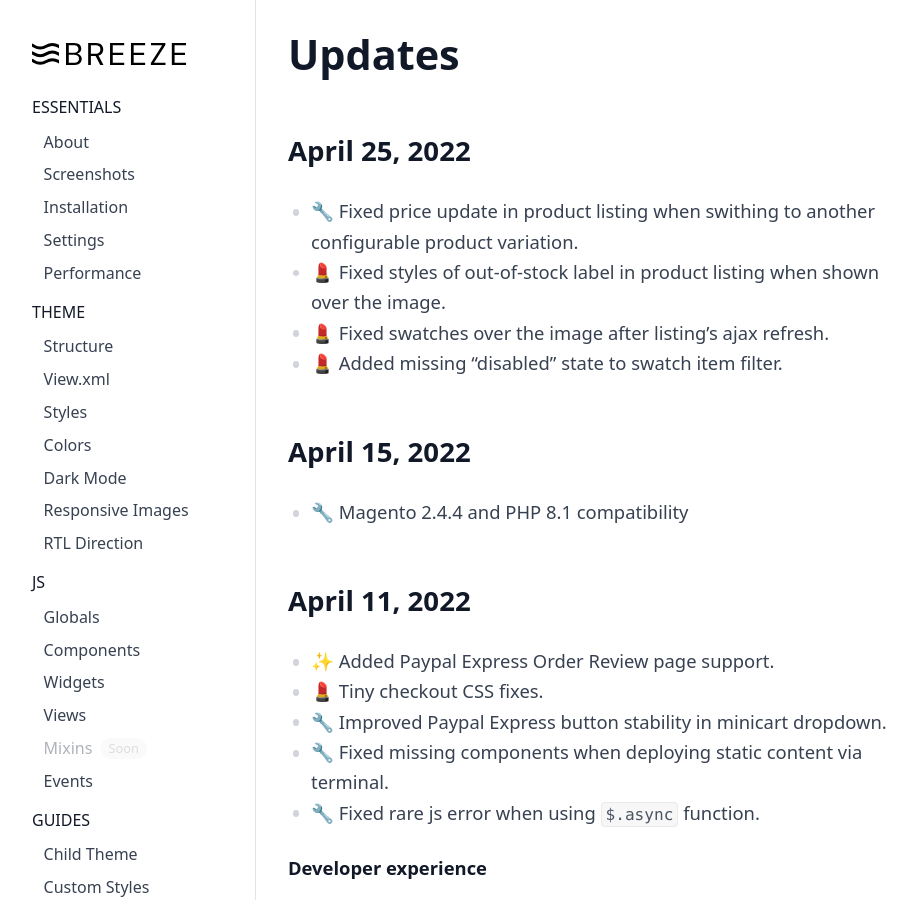
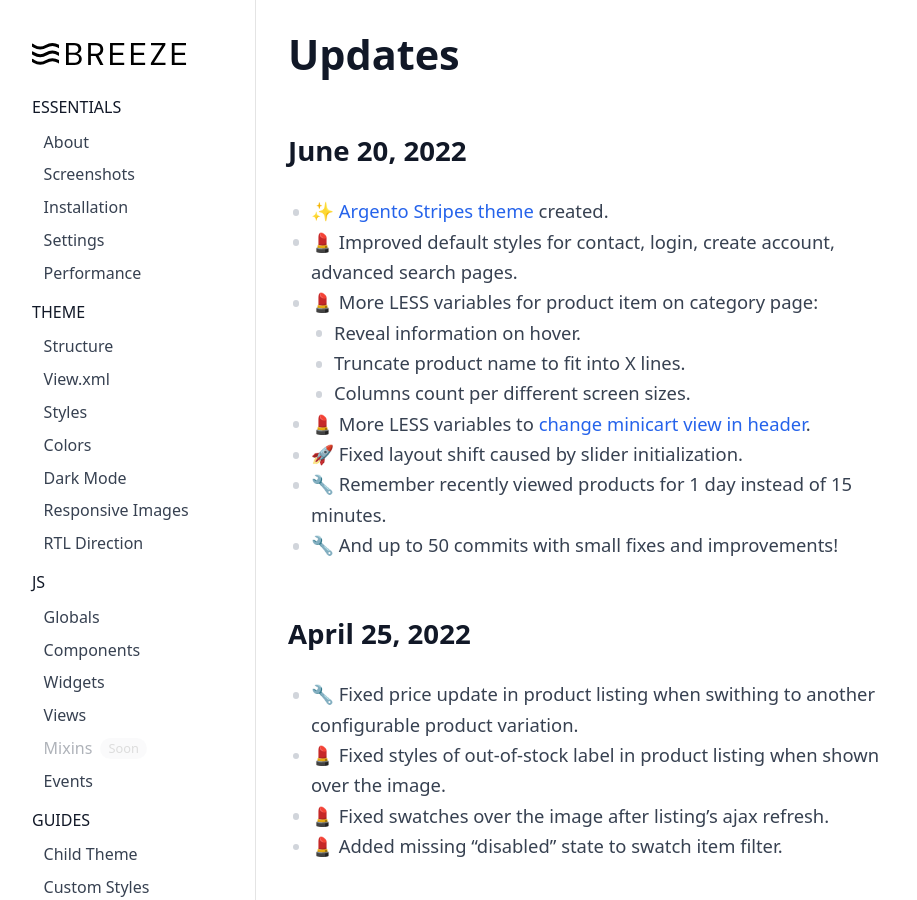
Before and after one commit to breezefront/breezefront.com, a Jekyll site: the page built from collections/_misc/updates.md, in a window 1280 px wide and 900 px high. Shown: the whole window, without its empty margins (0-917 px from the left). Built offline with Jekyll 4.4.1, drawn with Linux system fonts in a browser that asks for light colours.

Commit message:
Chnagelog

```diff
--- a/collections/_misc/updates.md
+++ b/collections/_misc/updates.md
@@ -6,6 +6,19 @@ order: 50
 ---
 
 # Updates
+
+## June 20, 2022
+
+ -  ✨ [Argento Stripes theme](/screenshots#argento-stripes) created.
+ -  💄 Improved default styles for contact, login, create account, advanced search pages.
+ -  💄 More LESS variables for product item on category page:
+      - Reveal information on hover.
+      - Truncate product name to fit into X lines.
+      - Columns count per different screen sizes.
+ -  💄 More LESS variables to [change minicart view in header](https://twitter.com/breezefront/status/1522510428529692673).
+ -  🚀 Fixed layout shift caused by slider initialization.
+ -  🔧 Remember recently viewed products for 1 day instead of 15 minutes.
+ -  🔧 And up to 50 commits with small fixes and improvements!
 
 ## April 25, 2022
 
```
